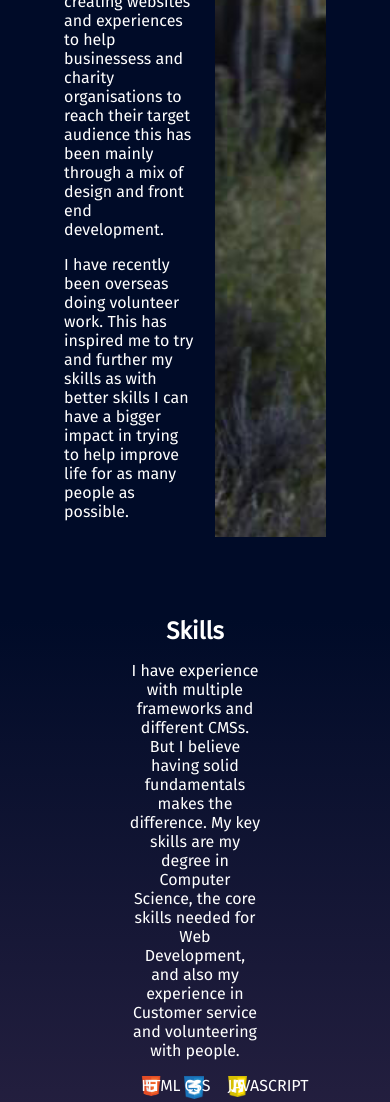
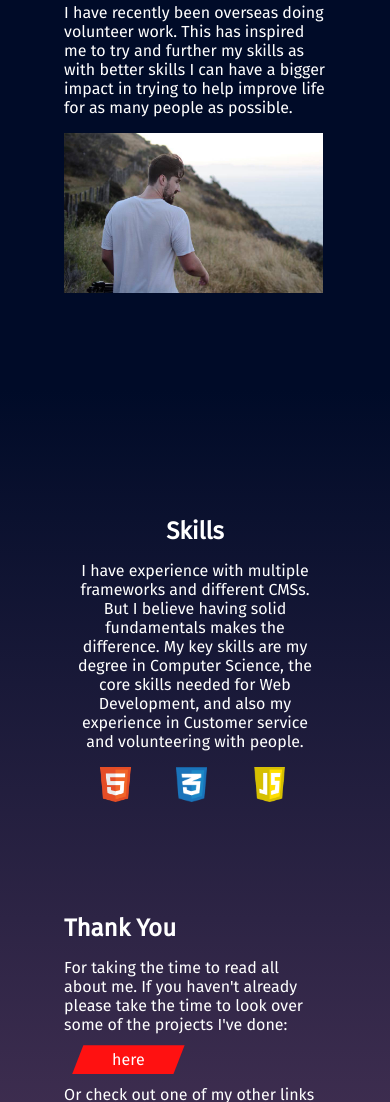
Before and after one commit to nealhartley/portfolio, a website built with webpack: page public/aboutme.html in a window 390 px wide. Shown: the part 898-2000 px from the top of the page. Built offline with nearby package versions, Linux system fonts and the light colour scheme.

Commit message:
finished phone styling for about me page

```diff
--- a/public/aboutme.html
+++ b/public/aboutme.html
@@ -52,10 +52,10 @@ and open the template in the editor.
                     But I believe having solid fundamentals makes the difference.
                 My key skills are my degree in Computer Science, the core skills needed for Web Development,
                 and also my experience in Customer service and volunteering with people.</p>
-                <div class = "flex_container">
-                    <div class = "html third_size">HTML</div>
-                    <div class = "css third_size">CSS</div>
-                    <div class = "js third_size">JAVASCRIPT</div>
+                <div class = " phone_flex_container flex_container">
+                    <div class = "html third_size"></div>
+                    <div class = "css third_size"></div>
+                    <div class = "js third_size"></div>
                 </div>
             </div>
 
@@ -71,7 +71,7 @@ and open the template in the editor.
                     <a class = "link" href = "portfolio.html">here</a>
                     <p>Or check out one of my other links below:</p>
 
-                    <div class = "flex_container links_container">
+                    <div class = "flex_container phone_flex_container links_container">
                         <a class = "github_link third_size" href = "https://github.com/nealhartley"></a>
                         <a class = "linkedin_link third_size" href = "https://www.linkedin.com/in/neal-hartley-bb2a74a0/" ></a>
                         <a class = "instagram_link third_size" href = "https://www.instagram.com/nealwhartley/" ></a>
--- a/src/styles/aboutmeStyles.scss
+++ b/src/styles/aboutmeStyles.scss
@@ -124,3 +124,37 @@ body{
 .instagram_link{
     background-image: url("../images/links_icons/instagram.png");
 }
+
+@media only screen and (max-width:440px) {
+
+    .flex_container{
+        display: inline-block;
+    }
+
+    .flex_item{
+        width:100%;
+    }
+
+    .neal_picture{
+        background-image: url("../images/fullscreenimage_smaller.png");
+        padding-bottom: 10em;
+        background-position-x: left;
+        background-size: contain;
+        background-repeat: no-repeat;
+
+    }
+    .narrow_width{
+        width: 90%;
+        margin-left: 5%;
+    }
+
+
+    .phone_flex_container{
+        display: flex;
+    }
+
+    .phone_flex_item{
+        width:50%;
+    }
+
+}
```
Also changed, not shown: public/styles/aboutmeStyles.css.
